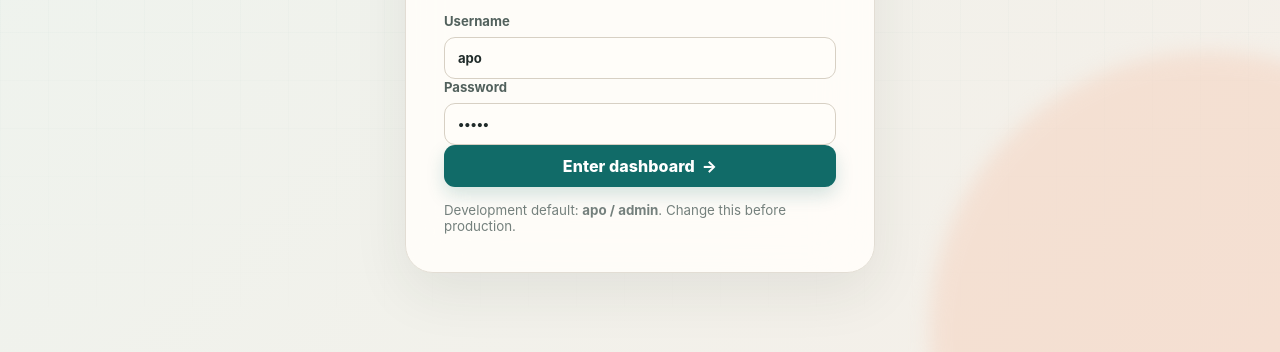
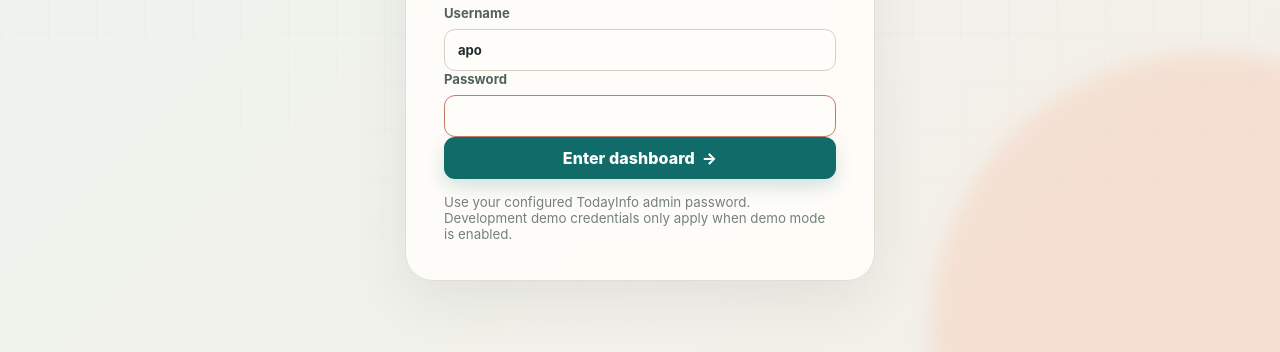
Before and after one commit to Codingapo/todayinfos, a website: page public/admin/index.html in a window 1280 px wide. Shown: the part 448-800 px from the top of the page. Drawn offline with Linux system fonts and the light colour scheme; no server answers.

Commit message:
Stop prefilling admin password in login UI

```diff
--- a/public/admin/index.html
+++ b/public/admin/index.html
@@ -17,9 +17,9 @@
       <h1>Content control without the clutter.</h1>
       <p class="muted">Fetch → review → structure → publish → measure.</p>
       <label class="field">Username<input name="username" autocomplete="username" value="apo" required></label>
-      <label class="field">Password<input name="password" type="password" autocomplete="current-password" value="admin" required></label>
+      <label class="field">Password<input name="password" type="password" autocomplete="current-password" required></label>
       <button class="primary full" type="submit">Enter dashboard <span>→</span></button>
-      <small>Development default: <strong>apo / admin</strong>. Change this before production.</small>
+      <small>Use your configured TodayInfo admin password. Development demo credentials only apply when demo mode is enabled.</small>
     </form>
   </section>
 
```
